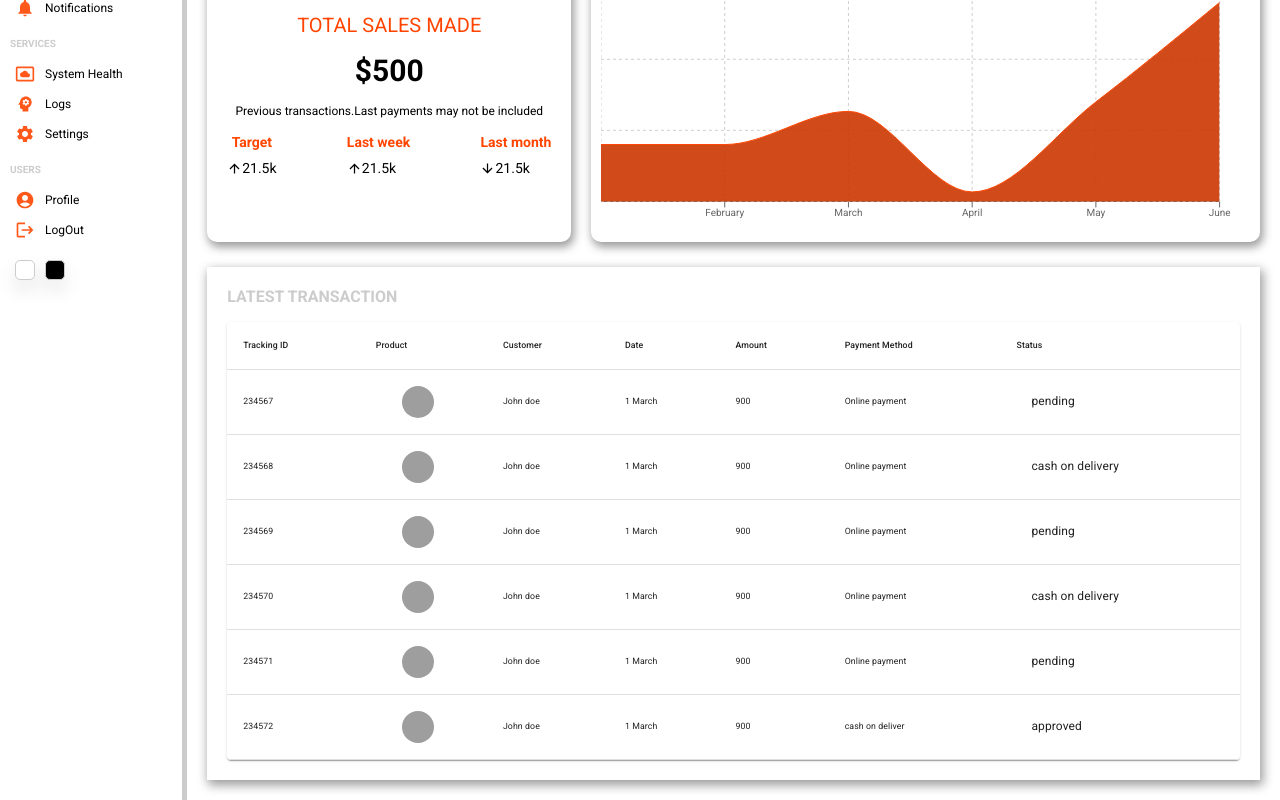
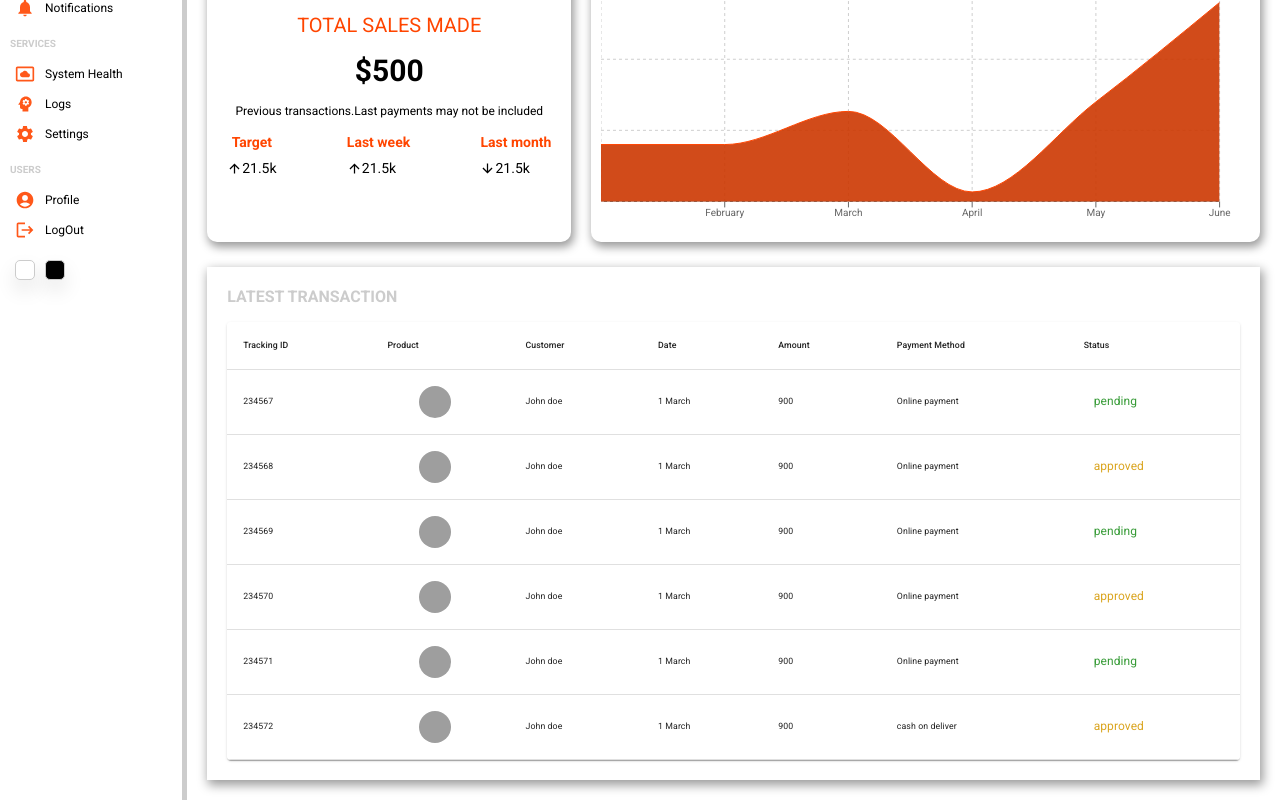
Before and after one commit to MwauStephen/DashBoard, a React (Create React App) app: page / in a window 1280 px wide. Shown: the part 347-1147 px from the top of the page. Built offline with nearby package versions, Linux system fonts and the light colour scheme; grey boxes are pictures that could not be loaded.

Commit message:
added the status classes dynamically

```diff
--- a/src/Components/table/Table.js
+++ b/src/Components/table/Table.js
@@ -27,7 +27,7 @@ const rows = [
     date: "1 March ",
     amount: 900,
     method: "Online payment",
-    status: "cash on delivery",
+    status: "approved",
   },
   {
     id: 234569,
@@ -47,7 +47,7 @@ const rows = [
     date: "1 March ",
     amount: 900,
     method: "Online payment",
-    status: "cash on delivery",
+    status: "approved",
   },
   {
     id: 234571,
@@ -73,10 +73,14 @@ const rows = [
 
 const TableData = () => {
   return (
-    <div className={styles.table}>
-      <TableContainer component={Paper}>
+    <div>
+      <TableContainer component={Paper} className={styles.table}>
         <Table
-          sx={{ minWidth: 650, fontSize: "1.6rem" }}
+          sx={{
+            minWidth: 650,
+            fontSize: "1.6rem",
+            backgroundColor: "#fff",
+          }}
           aria-label="simple table"
         >
           <TableHead>
@@ -109,9 +113,6 @@ const TableData = () => {
                   </div>
                 </TableCell>
 
-                {/* <TableCell className={styles["table-cell"]}>
-                {row.product}
-              </TableCell> */}
                 <TableCell className={styles["table-cell"]}>
                   {row.customer}
                 </TableCell>
@@ -126,7 +127,15 @@ const TableData = () => {
                 </TableCell>
 
                 <TableCell className={styles["table-cell"]}>
-                  <span className={styles.status}>{row.status}</span>
+                  <span
+                    className={
+                      row.status === "pending"
+                        ? styles["approved"]
+                        : styles["declined"]
+                    }
+                  >
+                    {row.status}
+                  </span>
                 </TableCell>
               </TableRow>
             ))}
```
